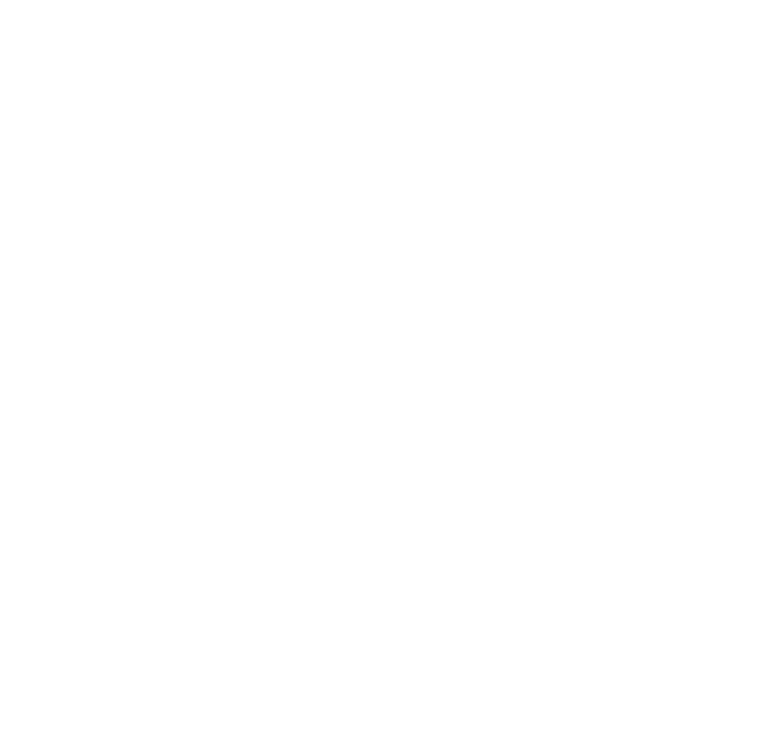
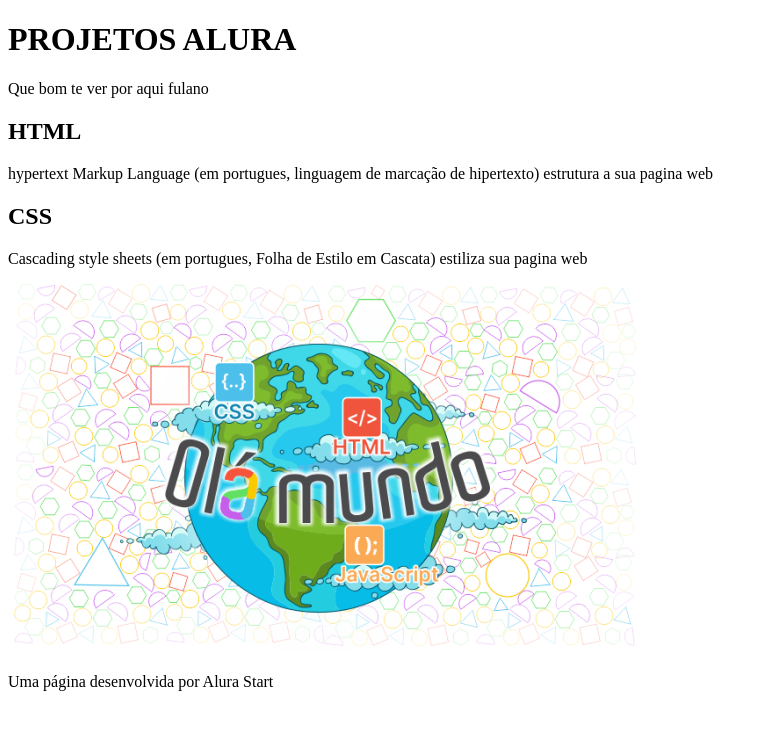
Before and after one commit to edsantosdias/Projetos-Alura, a plain HTML site: page index.html in a window 1280 px wide. Shown: the whole page, without its empty margins (0-768 px from the left). Drawn offline with Linux system fonts and the light colour scheme.

Commit message:
Finalizando a pasta html.

```diff
--- a/index.html
+++ b/index.html
@@ -1,11 +1,29 @@
 <!DOCTYPE html>
-<html lang="PT-BR">
+<html lang="pt-br">
 <head>
     <meta charset="UTF-8">
     <meta name="viewport" content="width=device-width, initial-scale=1.0">
     <title>PROJETOS ALURA</title>
 </head>
 <body>
+ <header>
+    <h1>PROJETOS ALURA</h1>
+    <p>Que bom te ver por aqui fulano</p>
 
+ </header>
+
+ <section>
+    <h2>HTML</h2>
+    <p>hypertext Markup Language (em portugues, linguagem de marcação de hipertexto) estrutura a sua pagina web</p>
+
+    <h2>CSS</h2>
+    <p>Cascading style sheets (em portugues, Folha de Estilo em Cascata) estiliza sua pagina web</p>
+    <img src="Imagem/Olá Mundo.png" alt="imagem com figuras geométricas ao fundo e uma figura do planeta Terra a frente, com a descrição Olá mundo em letras coloridas">
+ </section>
+
+ <footer>
+   <p>Uma página desenvolvida por Alura Start</p>
+
+ </footer>
 </body>
 </html>
```
Also changed, not shown: Imagem/Olá Mundo.png (added).
